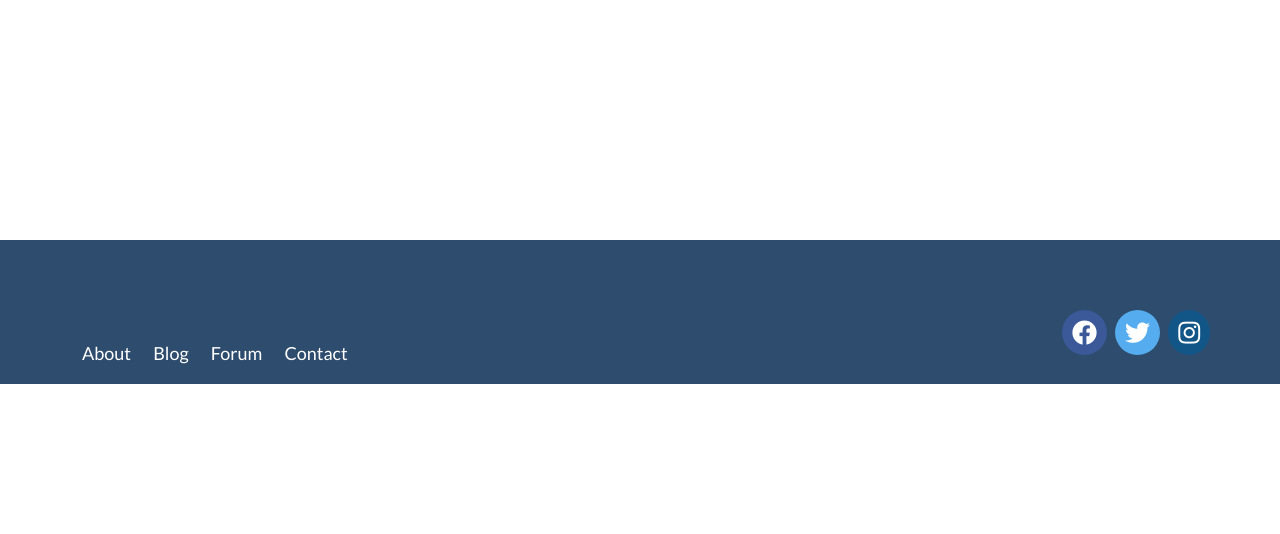
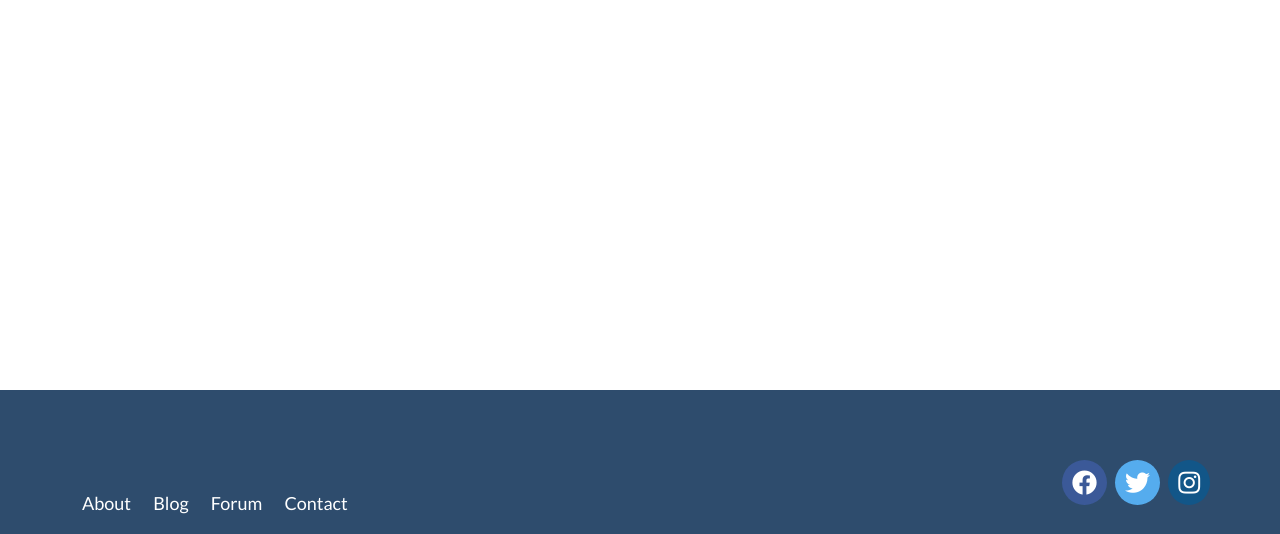
Before and after one commit to Zack-bug/Vegetable-, a PHP site: page /login.html in a window 1280 px wide. Shown: the part 386-920 px from the top of the page. Before the commit the page ends 770 px from the top, so only its background shows below. Run offline with PHP 8.4, Linux system fonts and the light colour scheme.

Commit message:
32
32123

```diff
--- a/css/styles.css
+++ b/css/styles.css
@@ -250,6 +250,14 @@ footer ul li {
   display: inline-block;
   margin-left: 5px;
 }
+.login_footer {
+  background-color: #2e4c6d;
+  height: 18vh;
+  padding: 30px;
+  margin-top: 30px;
+  position: relative;
+  bottom: -400px;
+}
 #social-links {
   text-align: right;
 }
--- a/login.html
+++ b/login.html
@@ -34,7 +34,7 @@
       </form>
     </main>
 
-    <footer>
+    <footer class="login_footer">
       <div class="container">
         <div class="row footer-row">
           <div class="col-2">
```
